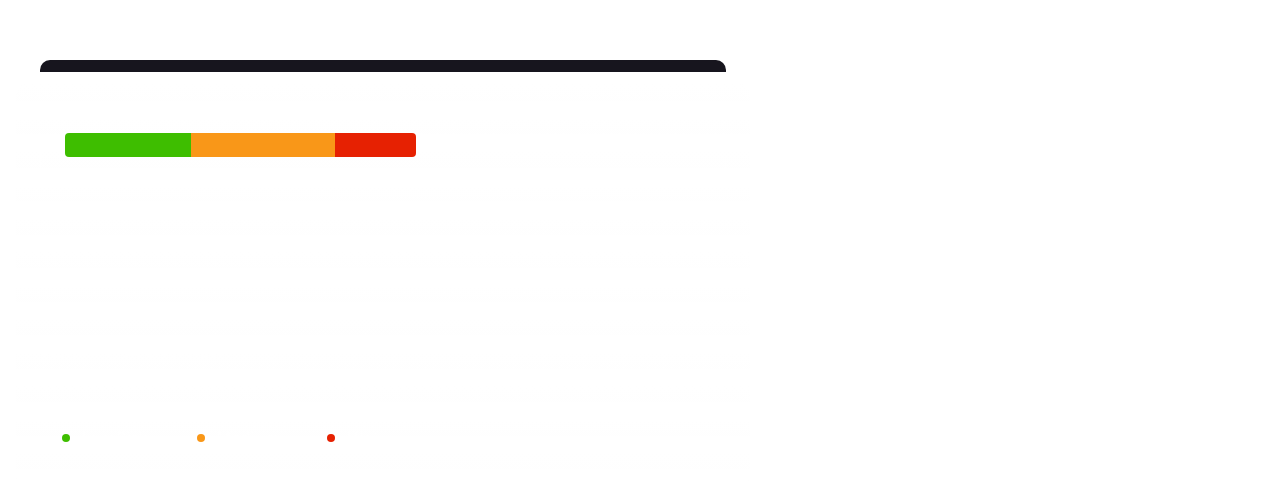
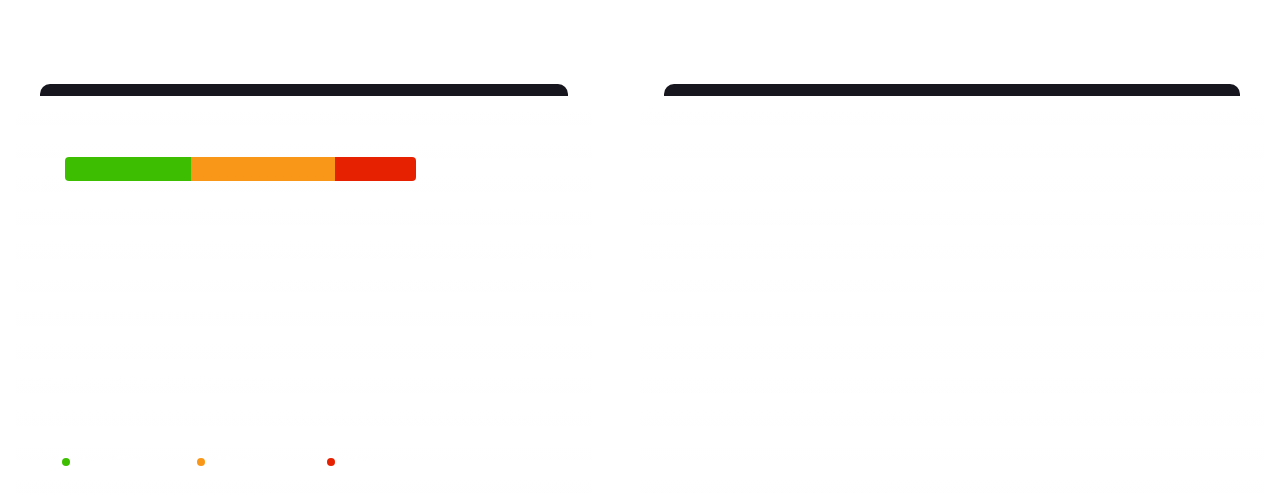
Before and after one commit to viblo29/compliance-management, a Next.js app in the folder my-app/: page / in a window 1280 px wide. Shown: the part 1732-2236 px from the top of the page. Built offline with nearby package versions, Linux system fonts and the light colour scheme.

Commit message:
unfinished

```diff
--- a/my-app/components/organisms/Home3.tsx
+++ b/my-app/components/organisms/Home3.tsx
@@ -23,6 +23,20 @@ function Home3() {
                 <Vendor/>
             </div>
         </div>
+        <div className="w-[479.33] p-4 flex flex-col">
+          <Title
+            number={8}
+            h1="Vendor Assessments"
+            h2="Evaluate vendor security posture through structured questionnaires and document reviews."
+          />
+            <div className="h-100.5 flex relative items-start justify-center p-10" style={{
+                  borderRadius: 'var(--Corner-radius-10px, 10px)',
+                  border: '1px var(--Stroke-Gradient-2, #FFF)',
+                  background: 'var(--Widget-Gradient, linear-gradient(180deg, rgba(255, 255, 255, 0.06) 0%, rgba(255, 255, 255, 0.01) 100%))'
+                }}>
+
+            </div>
+        </div>
         </div>
     </div>
   )
```
